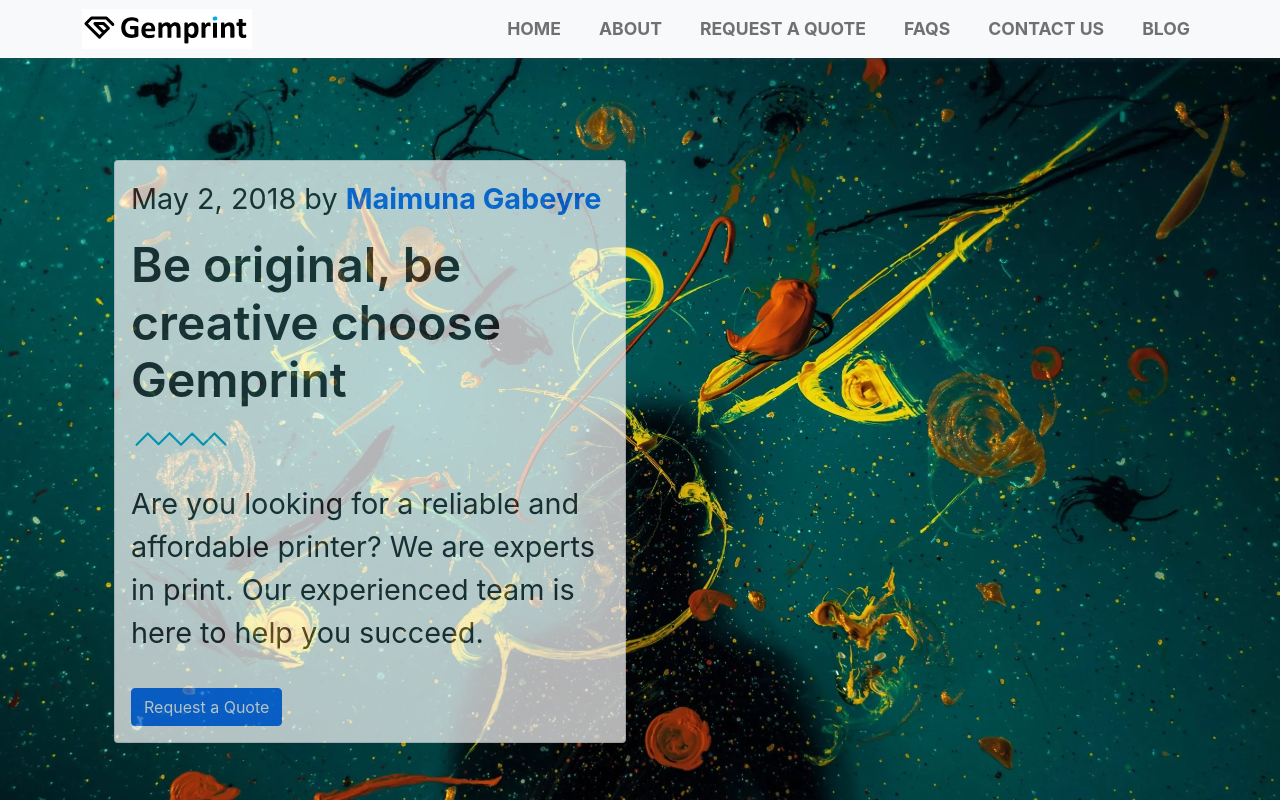
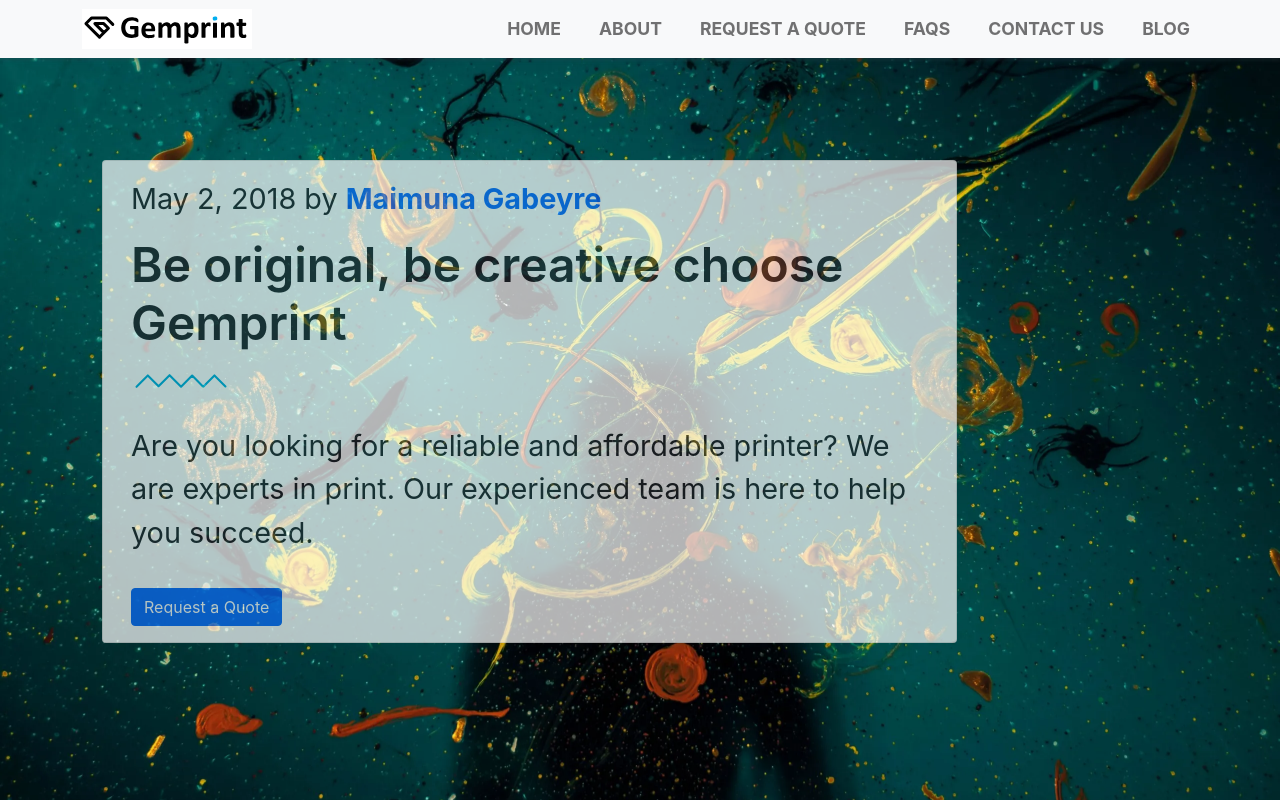
Before and after one commit to propbono/gemprint.ca, a Next.js app: page / in a window 1280 px wide. Shown: the top 800 px of the page. Built offline with nearby package versions, Linux system fonts and the light colour scheme.

Commit message:
change absolute imports to alias imports, change html structure

```diff
--- a/components/Hero.js
+++ b/components/Hero.js
@@ -3,15 +3,15 @@ import Container from "react-bootstrap/Container";
 import Row from "react-bootstrap/Row";
 import Col from "react-bootstrap/Col";
 import Image from "next/image";
-import heroStyles from "../styles/Hero.module.scss";
+
+import heroStyles from "@/styles/Hero.module.scss";
 
 const Hero = () => {
   return (
     <section className={heroStyles.hero}>
       <Container>
         <Row>
-          <Col sm={10} lg={7}>
-            <div className={`card ${heroStyles.heroCard}`}>
+          <Col xs={9} sm={11} lg={9} className={`card ${heroStyles.heroCard}`}>
             <div className="card-body">
               <p>
                 May 2, 2018 by{" "}
@@ -39,7 +39,6 @@ const Hero = () => {
                 Request a Quote
               </a>
             </div>
-            </div>
           </Col>
         </Row>
       </Container>
--- a/styles/Hero.module.scss
+++ b/styles/Hero.module.scss
@@ -12,7 +12,6 @@
   &Card {
     font-size: $lead-font-size;
     opacity: 0.7;
-    width: 40vw;
 
     &Title {
       font-size: $card-title-font-size;
```
Lines whose indentation alone changed are shown as unchanged.
